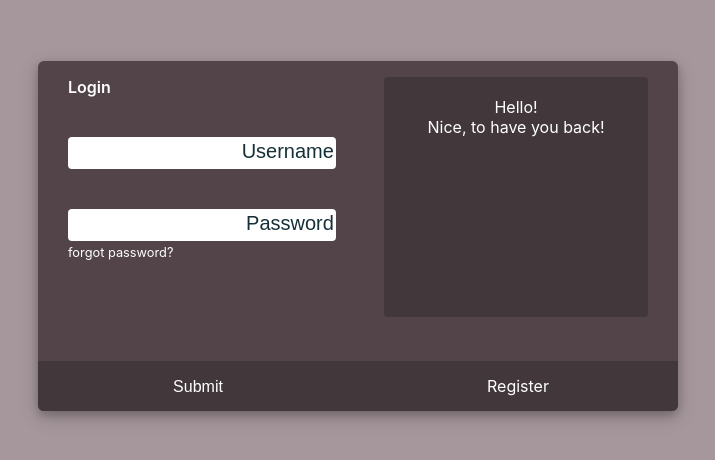
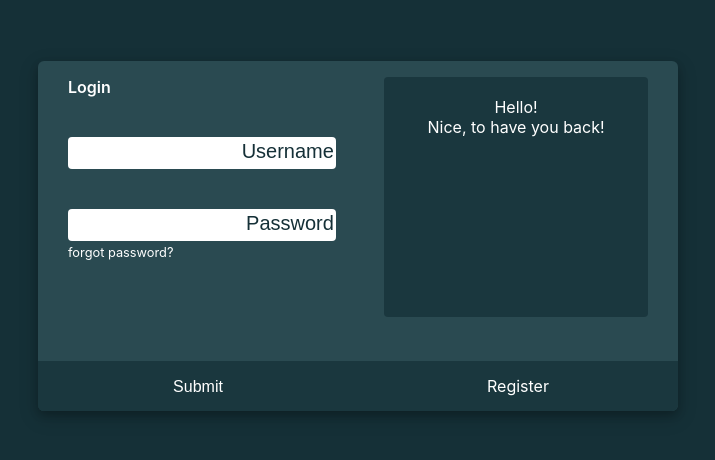
Before and after one commit to Cryptec/Initio, a React (Create React App) app: page /login in a window 1280 px wide. Shown: the part 164-624 px from the top of the page, without its empty margins (282-997 px from the left). Built offline with nearby package versions, Linux system fonts and the light colour scheme.

Commit message:
update color variables 🎨

```diff
--- a/src/Components/Login/Forgot/Forgotbox.js
+++ b/src/Components/Login/Forgot/Forgotbox.js
@@ -5,7 +5,6 @@ import { Link } from 'react-router-dom';
 import ForgotPassword from './ForgotPassword'
 
 import '../../../css/logincss/forgotbox.css'
-import '../../../css/logincss/colors.css'
 
 
 class ForgotBox extends Component {
--- a/src/Components/Login/Loginbox.js
+++ b/src/Components/Login/Loginbox.js
@@ -5,7 +5,6 @@ import LoginForm from './Loginfrom'
 import RegisterForm from './Registerfrom'
 
 import '../../css/logincss/loginbox.css';
-import '../../css/logincss/colors.css';
 
 
 class Loginbox extends Component {
--- a/src/css/logincss/colors.css
+++ /dev/null
@@ -1,12 +0,0 @@
-/* CSS VARIABLES - Deposy Theme */
-:root {
-    --primary: #524448;
-    --primary-dark: #42383B;
-    --secondary:  #35262b;
-    --white: #FFFFFF;
-    --background: #A6979C;
-
-    --radius: 6px;
-    --box-shadow: 0 4px 8px 0 rgba(0, 0, 0, 0.2), 0 6px 20px 0 rgba(0, 0, 0, 0.19);
-    --transition: all ease-in-out 300ms;
-  }
--- a/src/css/logincss/forgotbox.css
+++ b/src/css/logincss/forgotbox.css
@@ -35,7 +35,7 @@
      max-width: 350px;
      position: absolute;
      border: none;
-     background: var(--primary-dark);
+     background: var(--background-global);
      color: var(--white);
      border-bottom-left-radius: 6px;
      text-decoration: none;
@@ -54,7 +54,7 @@
      position: absolute;
      border: none;
      cursor: default;
-     background: var(--primary-dark);
+     background: var(--background-global);
      color: var(--white);
      border-bottom-right-radius: 6px;
      text-decoration: none;
@@ -99,7 +99,7 @@
       min-width: 0;
       position: absolute;
       border: none;
-      background: var(--primary-dark);
+      background: var(--background-global);
       color: var(--white);
       border-bottom-left-radius: 6px;
       text-decoration: none;
@@ -117,7 +117,7 @@
       min-width: 0;
       position: absolute;
       border: none;
-      background: var(--primary-dark);
+      background: var(--background-global);
       color: var(--white);;
       border-bottom-right-radius: 6px;
       text-decoration: none;
--- a/src/css/logincss/loginbox.css
+++ b/src/css/logincss/loginbox.css
@@ -39,7 +39,7 @@
     border: none;
   }
   .loginTextBox {
-    background-color: var(--primary-dark);
+    background-color: var(--background-global);
     width: 45.5%;
     height: 240px;
     border-radius: 4px;
@@ -100,7 +100,7 @@
      max-width: 350px;
      position: absolute;
      border: none;
-     background: var(--primary-dark);
+     background: var(--background-global);
      color: var(--white);
      border-bottom-left-radius: 6px;
      text-decoration: none;
@@ -119,7 +119,7 @@
      max-width: 350px;
      position: absolute;
      border: none;
-     background: var(--primary-dark);
+     background: var(--background-global);
      color: var(--white);
      border-bottom-right-radius: 6px;
      text-decoration: none;
@@ -175,7 +175,7 @@
      min-width: 0;
      position: absolute;
      border: none;
-     background: var(--primary-dark);
+     background: var(--background-global);
      color: var(--white);
      border-bottom-left-radius: 6px;
      text-decoration: none;
@@ -193,7 +193,7 @@
      min-width: 0;
      position: absolute;
      border: none;
-     background: var(--primary-dark);
+     background: var(--background-global);
      color: var(--white);;
      border-bottom-right-radius: 6px;
      text-decoration: none;
--- a/src/index.css
+++ b/src/index.css
@@ -4,10 +4,12 @@
   --primary: #2A4A51;
   --background-global: #1A373E;
   --button: #e2cc00;
+  --white: #FFFFFF;
 
   --box-shadow: 0 4px 8px 0 rgba(0, 0, 0, 0.2), 0 6px 20px 0 rgba(0, 0, 0, 0.19);
   --transition: all ease-in-out 300ms;
   --sidebar-width: 180px;
+  --radius: 4px;
 }
 
 .secondary {
```
